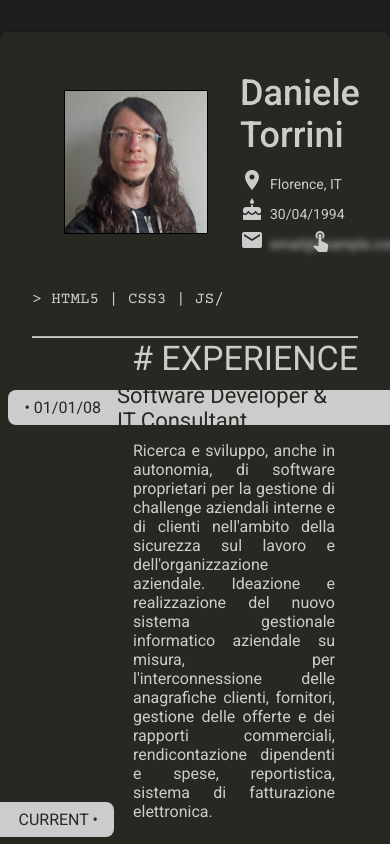
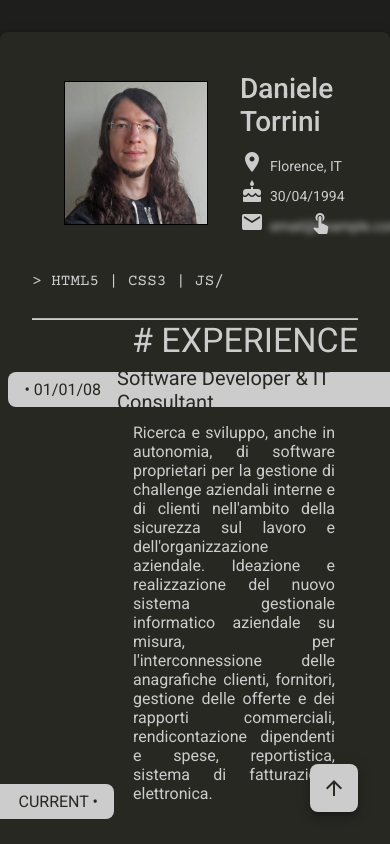
Before and after one commit to DocCobra/dev-cv, an Angular app: page / in a window 390 px wide. Built offline with nearby package versions, Linux system fonts and the light colour scheme.

Commit message:
Styling for small screens

```diff
--- a/src/app/app.component.html
+++ b/src/app/app.component.html
@@ -1,4 +1,4 @@
-<app-nav-menu *ngIf="displayMenu" class="mat-elevation-z5"></app-nav-menu>
+<app-nav-menu class="mat-elevation-z7" [layout]="menuLayout"></app-nav-menu>
 
 <div id="top"></div>
 <app-page class="mat-elevation-z5"></app-page>
--- a/src/app/app.component.ts
+++ b/src/app/app.component.ts
@@ -1,10 +1,34 @@
-import { Component } from '@angular/core';
+import { Component, OnInit } from '@angular/core';
+import { Title } from '@angular/platform-browser';
+
+import { BreakpointObserver } from '@angular/cdk/layout';
+
+export type LayoutType = 'small' | 'large';
 
 @Component({
   selector: 'app-root',
   templateUrl: './app.component.html',
   styleUrls: ['./app.component.css']
 })
-export class AppComponent {
+export class AppComponent implements OnInit {
   title = 'CV | Daniele Torrini';
+
+  menuLayout: LayoutType = 'large';
+
+  constructor(private titleSvc: Title, private breakpointObserver: BreakpointObserver) { }
+
+  ngOnInit(): void {
+    this.titleSvc.setTitle(this.title);
+
+    this.breakpointObserver.observe([
+      '(max-width: 1350px)'
+    ]).subscribe(state => {
+      if (state.matches) {
+        this.menuLayout = 'small';
+      }
+      else {
+        this.menuLayout = 'large';
+      }
+    });
+  }
 }
--- a/src/app/nav-menu/nav-menu.component.css
+++ b/src/app/nav-menu/nav-menu.component.css
@@ -3,9 +3,9 @@
     max-width: var(--max-menu-width);
 
     position: fixed;
-    left: calc(((100% - var(--max-page-width)) / 2) + var(--max-page-width));
+    left: calc(((100% - var(--max-page-width)) / 2) + var(--max-page-width) + 16px);
 
-    margin: 32px 16px;
+    margin: 32px 0;
     border-radius: 8px;
 
     padding: 16px;
@@ -15,6 +15,40 @@
 
     display: flex;
     flex-flow: column nowrap;
+
+    transition: left .2s ease, max-width .2s ease, padding .2s ease, color .2s ease, background-color .2s ease;
+}
+
+@media screen and (max-width: 1350px) {
+    :host {
+        max-width: 24px;
+        height: 24px;
+
+        left: unset;
+        right: 32px;
+        bottom: 32px;
+
+        margin: 0;
+        padding: 12px;
+
+        color: #272822;
+        background-color: #CCCCCC;
+    }
+
+    mat-icon {
+        color: #272822;
+        margin-bottom: 4px;
+    }
+}
+
+@media screen and (min-width: 1351px) {
+    a {
+        font-size: 18px;
+    }
+
+    a:hover {
+        margin-left: 8px;
+    }
 }
 
 p {
@@ -26,8 +60,8 @@ p {
 }
 
 a {
-    font-size: 18px;
     text-decoration: none;
+    color: #CCCCCC;
 
     margin: 0;
 
@@ -37,7 +71,3 @@ a {
 a:visited {
     color: inherit;
 }
-
-a:hover {
-    margin-left: 8px;
-}
--- a/src/app/nav-menu/nav-menu.component.html
+++ b/src/app/nav-menu/nav-menu.component.html
@@ -1,4 +1,10 @@
-<p><mat-icon>keyboard_arrow_right</mat-icon><a href="#top">Personal Info</a></p>
-<p><mat-icon>keyboard_arrow_right</mat-icon><a href="#experience">Experience</a></p>
-<p><mat-icon>keyboard_arrow_right</mat-icon><a href="#education">Education</a></p>
-<p><mat-icon>keyboard_arrow_right</mat-icon><a href="#skills">Skills</a></p>
+<div *ngIf="layout === 'large'">
+  <p><mat-icon>keyboard_arrow_right</mat-icon><a href="#top">Personal Info</a></p>
+  <p><mat-icon>keyboard_arrow_right</mat-icon><a href="#experience">Experience</a></p>
+  <p><mat-icon>keyboard_arrow_right</mat-icon><a href="#education">Education</a></p>
+  <p><mat-icon>keyboard_arrow_right</mat-icon><a href="#skills">Skills</a></p>
+</div>
+
+<div *ngIf="layout === 'small'">
+  <a href="#top"><mat-icon>arrow_upward</mat-icon></a>
+</div>
--- a/src/app/nav-menu/nav-menu.component.ts
+++ b/src/app/nav-menu/nav-menu.component.ts
@@ -1,4 +1,6 @@
-import { Component, OnInit } from '@angular/core';
+import { Component, OnInit, Input } from '@angular/core';
+
+import { LayoutType } from '../app.component';
 
 @Component({
   selector: 'app-nav-menu',
@@ -6,10 +8,10 @@ import { Component, OnInit } from '@angular/core';
   styleUrls: ['./nav-menu.component.css']
 })
 export class NavMenuComponent implements OnInit {
+  @Input() layout: LayoutType = 'large';
 
   constructor() { }
 
   ngOnInit(): void {
   }
-
 }
--- a/src/app/page/entry/entry.component.css
+++ b/src/app/page/entry/entry.component.css
@@ -62,6 +62,8 @@ div .spacer {
     flex-flow: row nowrap;
     justify-content: center;
     align-items: center;
+
+    transition: font-size .1s ease;
 }
 
 #entry-info > span:first-of-type {
@@ -77,3 +79,7 @@ div .spacer {
     margin: 16px;
     text-align: justify;
 }
+
+#entry-info > span.largeTitle {
+    font-size: 20px;
+}
--- a/src/app/page/entry/entry.component.html
+++ b/src/app/page/entry/entry.component.html
@@ -5,7 +5,7 @@
 </div>
 
 <div id="entry-info">
-  <span>{{ entryTitle }}</span>
+  <span [ngClass]="{ 'largeTitle': largeTitle && smallScreen }">{{ entryTitle }}</span>
   <span>{{ entryContent }}</span>
 </div>
 
--- a/src/app/page/entry/entry.component.ts
+++ b/src/app/page/entry/entry.component.ts
@@ -1,4 +1,6 @@
 import { Component, OnInit, Input } from '@angular/core';
+
+import { BreakpointObserver } from '@angular/cdk/layout';
 
 @Component({
   selector: 'app-entry',
@@ -11,8 +13,18 @@ export class EntryComponent implements OnInit {
   @Input('startDate') entryStartDate: string = '';
   @Input('endDate') entryEndDate: string = '';
 
-  constructor() { }
+  largeTitle: boolean = false;
+  smallScreen: boolean = false;
+
+  constructor(private breakpointObserver: BreakpointObserver) { }
 
   ngOnInit(): void {
+    if (this.entryTitle.length >= 30) this.largeTitle = true;
+
+    this.breakpointObserver.observe([
+      '(max-width: 630px)'
+    ]).subscribe(state => {
+      this.smallScreen = state.matches ? true : false;
+    });
   }
 }
--- a/src/app/page/personal-info/personal-info.component.css
+++ b/src/app/page/personal-info/personal-info.component.css
@@ -49,6 +49,12 @@ section > div {
     font-weight: 500;
     font-size: 36px;
     margin: 0 0 6px 0;
+
+    transition: font-size .1s ease;
+}
+
+.name.smallScreen span {
+    font-size: 28px;
 }
 
 .email {
--- a/src/app/page/personal-info/personal-info.component.html
+++ b/src/app/page/personal-info/personal-info.component.html
@@ -1,7 +1,7 @@
 <section>
   <img src="../../assets/pic.jpg" />
   <div>
-    <div class="name glitch-effect" style="--stacks: 3;">
+    <div class="name glitch-effect" style="--stacks: 3;" [ngClass]="{ 'smallScreen': smallScreen }">
       <span style="--index: 0;">{{ nameText }}</span>
       <span style="--index: 1;">{{ nameText }}</span>
       <span style="--index: 2;">{{ nameText }}</span>
--- a/src/app/page/personal-info/personal-info.component.ts
+++ b/src/app/page/personal-info/personal-info.component.ts
@@ -1,4 +1,6 @@
 import { Component, OnInit } from '@angular/core';
+
+import { BreakpointObserver } from '@angular/cdk/layout';
 
 @Component({
   selector: 'personal-info',
@@ -11,9 +13,17 @@ export class PersonalInfoComponent implements OnInit {
   hideEmail: boolean = true;
   email: string = 'email@example.com';
 
-  constructor() { }
+  smallScreen: boolean = false;
 
-  ngOnInit(): void { }
+  constructor(private breakpointObserver: BreakpointObserver) { }
+
+  ngOnInit(): void {
+    this.breakpointObserver.observe([
+      '(max-width: 630px)'
+    ]).subscribe(state => {
+      this.smallScreen = state.matches ? true : false;
+    });
+  }
 
   fix(s: string): string {
     return s.split('').reverse().join('');
```
